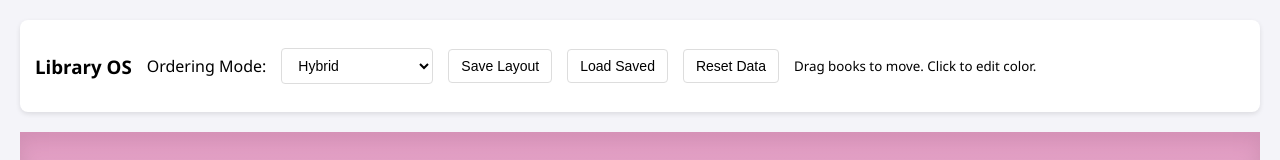
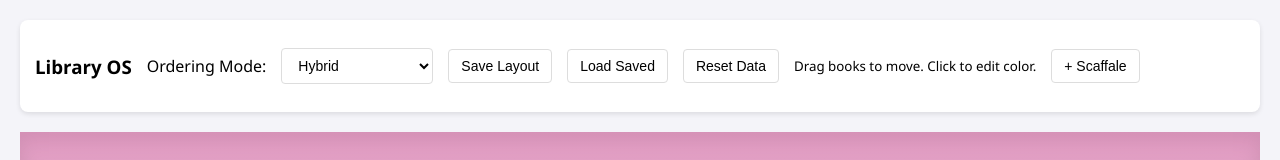
Before and after one commit to paolafatigato/myLibrary, a plain HTML site: page index.html in a window 1280 px wide. Shown: the top 160 px of the page. Drawn offline with Linux system fonts and the light colour scheme; no server answers.

Commit message:
Add button to create new shelf in library
Added a button to add a new shelf to the library interface.

```diff
--- a/index.html
+++ b/index.html
@@ -27,6 +27,8 @@
     <button id="btn-reset">Reset Data</button>
 
     <small class="hint">Drag books to move. Click to edit color.</small>
+    <button id="btn-add-shelf">+ Scaffale</button>
+
   </div>
 
   <!-- LIBRARY -->
```
